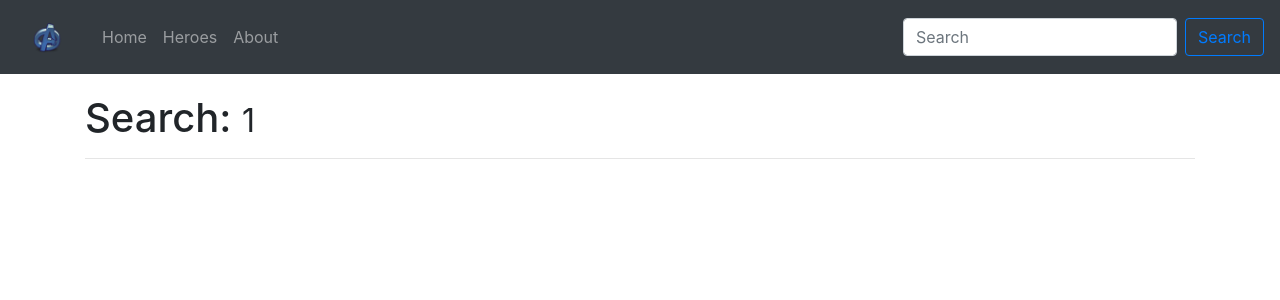
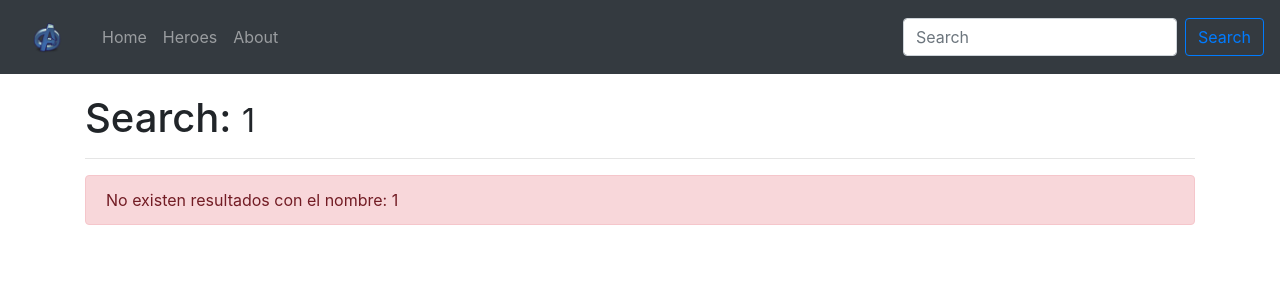
Before and after one commit to thinkmuch/OpenSourceApps, an Angular app in the folder Angular/HeroesApp/: page /search/1 in a window 1280 px wide. Shown: the top 300 px of the page. Built offline with nearby package versions, Linux system fonts and the light colour scheme.

Commit message:
Se agrega alerta para cuando no existen resultados de la búsqueda de héroe por nombre

```diff
--- a/Angular/HeroesApp/src/app/components/result-search/result-search.component.html
+++ b/Angular/HeroesApp/src/app/components/result-search/result-search.component.html
@@ -1,5 +1,12 @@
 <h1>Search: <small>{{ name }}</small></h1>
 <hr>
+<div class="row animated fadeIn fast" *ngIf="heroes.length == 0">
+  <div class="col-md-12">
+    <div class="alert alert-danger" role="alert">
+      No existen resultados con el nombre: {{ name }}
+    </div>
+  </div>
+</div>
 <div class="card-columns">
   <div class="card animated fadeIn fast" *ngFor="let heroe of heroes; let i = index">
     <img [src]="heroe.img" class="card-img-top" [alt]="heroe.nombre">
```
